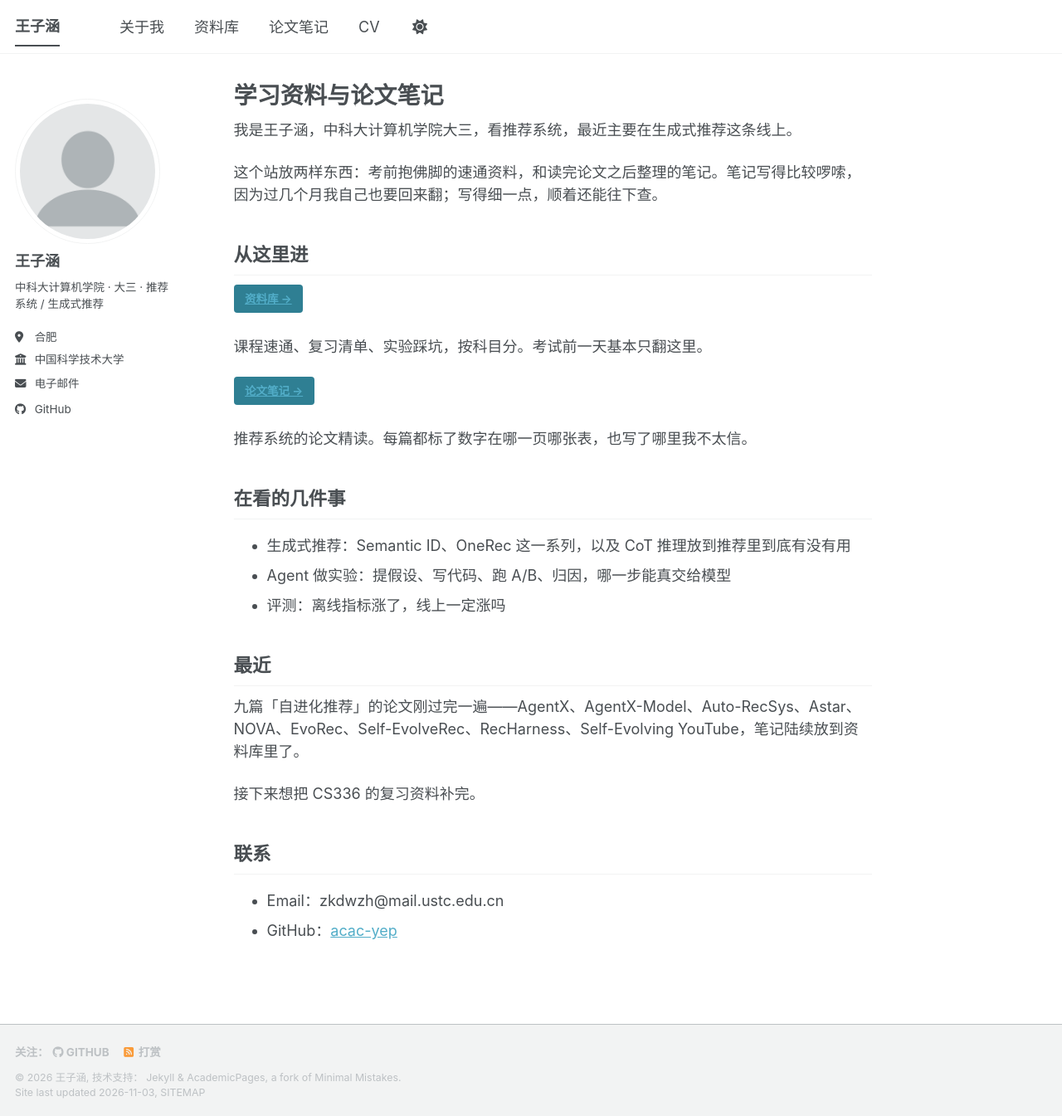
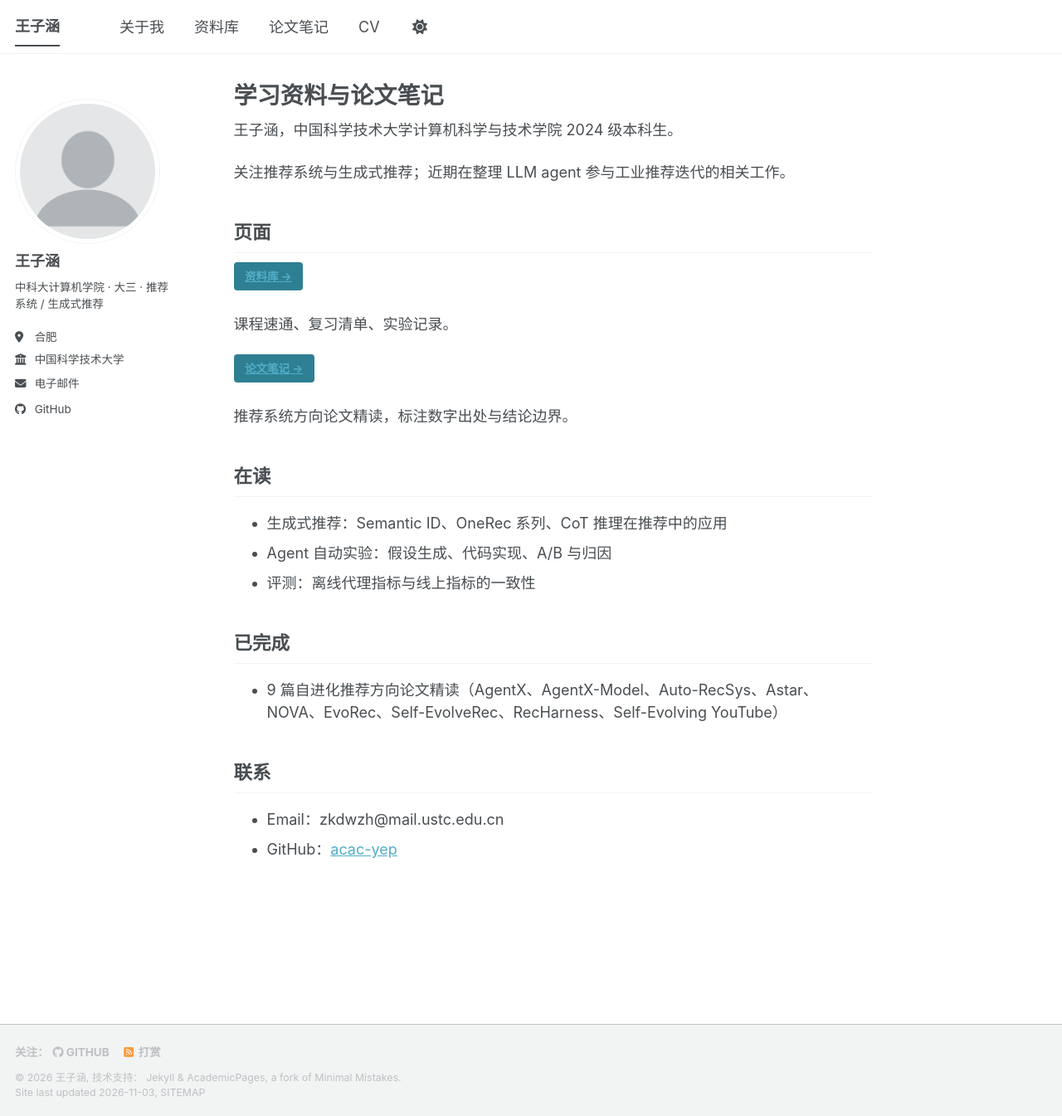
Before and after one commit to acac-yep/acac-yep.github.io, a Jekyll site: the page built from _pages/about.md, in a window 1280 px wide and 1345 px high. Shown: the whole window at 83% size. Built offline with Jekyll 4.4.1, drawn with Linux system fonts in a browser that asks for light colours; a script bundle is joined from its source files by our own code; a style sheet for code colours, icons or effects is not loaded.

Commit message:
copy: 首页改为简历体

```diff
--- a/_pages/about.md
+++ b/_pages/about.md
@@ -7,31 +7,29 @@ redirect_from:
   - /about.html
 ---
 
-我是王子涵，中科大计算机学院大三，看推荐系统，最近主要在生成式推荐这条线上。
+王子涵，中国科学技术大学计算机科学与技术学院 2024 级本科生。
 
-这个站放两样东西：考前抱佛脚的速通资料，和读完论文之后整理的笔记。笔记写得比较啰嗦，因为过几个月我自己也要回来翻；写得细一点，顺着还能往下查。
+关注推荐系统与生成式推荐；近期在整理 LLM agent 参与工业推荐迭代的相关工作。
 
-## 从这里进
+## 页面
 
 **[资料库 →](https://acac-yep.github.io/notes/)**{: .btn .btn--primary}
 
-课程速通、复习清单、实验踩坑，按科目分。考试前一天基本只翻这里。
+课程速通、复习清单、实验记录。
 
 **[论文笔记 →](https://acac-yep.github.io/notes/papers/)**{: .btn .btn--primary}
 
-推荐系统的论文精读。每篇都标了数字在哪一页哪张表，也写了哪里我不太信。
+推荐系统方向论文精读，标注数字出处与结论边界。
 
-## 在看的几件事
+## 在读
 
-- 生成式推荐：Semantic ID、OneRec 这一系列，以及 CoT 推理放到推荐里到底有没有用
-- Agent 做实验：提假设、写代码、跑 A/B、归因，哪一步能真交给模型
-- 评测：离线指标涨了，线上一定涨吗
+- 生成式推荐：Semantic ID、OneRec 系列、CoT 推理在推荐中的应用
+- Agent 自动实验：假设生成、代码实现、A/B 与归因
+- 评测：离线代理指标与线上指标的一致性
 
-## 最近
+## 已完成
 
-九篇「自进化推荐」的论文刚过完一遍——AgentX、AgentX-Model、Auto-RecSys、Astar、NOVA、EvoRec、Self-EvolveRec、RecHarness、Self-Evolving YouTube，笔记陆续放到资料库里了。
-
-接下来想把 CS336 的复习资料补完。
+- 9 篇自进化推荐方向论文精读（AgentX、AgentX-Model、Auto-RecSys、Astar、NOVA、EvoRec、Self-EvolveRec、RecHarness、Self-Evolving YouTube）
 
 ## 联系
 
```
